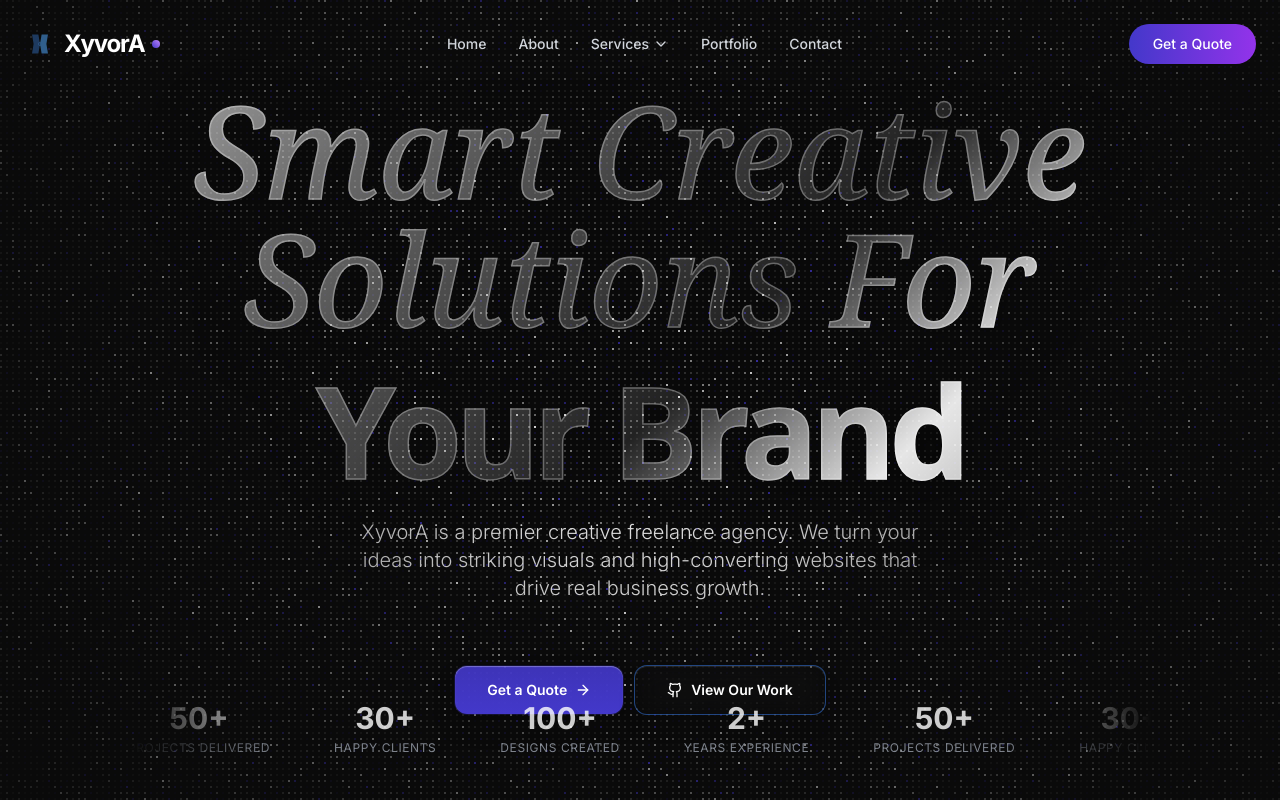
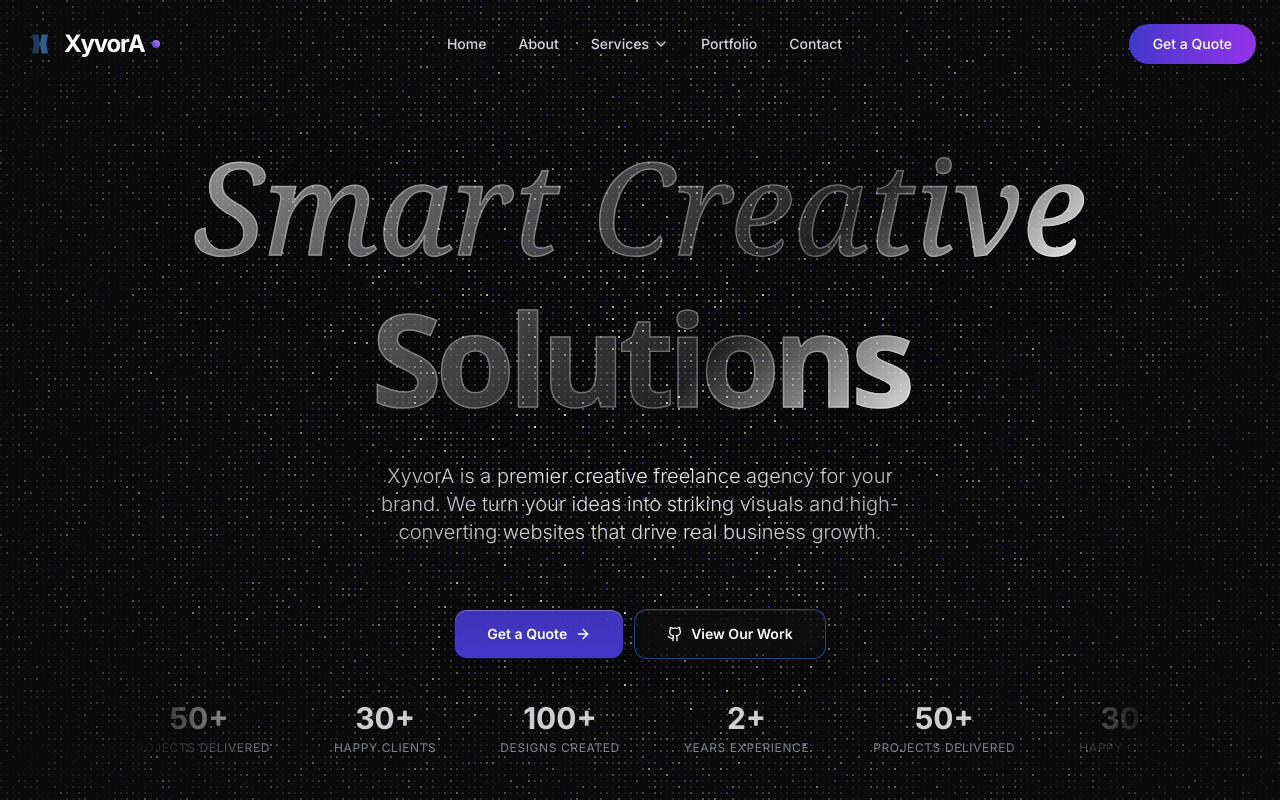
Before and after one commit to murali24806/xyvora, a Next.js app: page / in a window 1280 px wide. Shown: the top 800 px of the page. Built offline with nearby package versions, Linux system fonts and the light colour scheme.

Commit message:
Fix hero text wrapping overlap issue on desktop

```diff
--- a/components/Hero.tsx
+++ b/components/Hero.tsx
@@ -14,9 +14,9 @@ export default function Hero() {
     <section id="home" className="relative flex flex-col items-center">
       <div className="w-full">
         <PixelHero
-          word1="Smart Creative Solutions For"
-          word2="Your Brand"
-          description="XyvorA is a premier creative freelance agency. We turn your ideas into striking visuals and high-converting websites that drive real business growth."
+          word1="Smart Creative"
+          word2="Solutions"
+          description="XyvorA is a premier creative freelance agency for your brand. We turn your ideas into striking visuals and high-converting websites that drive real business growth."
           primaryCta="Get a Quote"
           primaryCtaMobile="Quote"
           secondaryCta="View Our Work"
--- a/components/ui/pixel-perfect-hero.tsx
+++ b/components/ui/pixel-perfect-hero.tsx
@@ -387,8 +387,8 @@ export function PixelHero({
       </div>
 
       {/* Top Container: Tahoe Glass Header */}
-      <div className="flex flex-col items-center justify-center text-center order-1 md:order-1 mt-28 sm:mt-0 pointer-events-none w-full">
-        <h1 className="tahoe-glass-text flex flex-row items-center justify-center gap-1.5 sm:gap-4 lg:gap-6 px-1 w-full flex-wrap text-[2.8rem] xs:text-[3.2rem] sm:text-6xl md:text-8xl lg:text-9xl leading-none">
+      <div className="flex flex-col items-center justify-center text-center order-1 md:order-1 mt-28 sm:mt-0 pointer-events-none w-full pb-4">
+        <h1 className="tahoe-glass-text flex flex-row items-center justify-center gap-1.5 sm:gap-4 lg:gap-6 px-1 w-full flex-wrap text-[2.8rem] xs:text-[3.2rem] sm:text-6xl md:text-7xl lg:text-8xl xl:text-9xl leading-none">
           <span className="font-serif italic font-medium">{word1}</span>
           <span className="font-sans font-extrabold tracking-tighter">{word2}</span>
         </h1>
```
